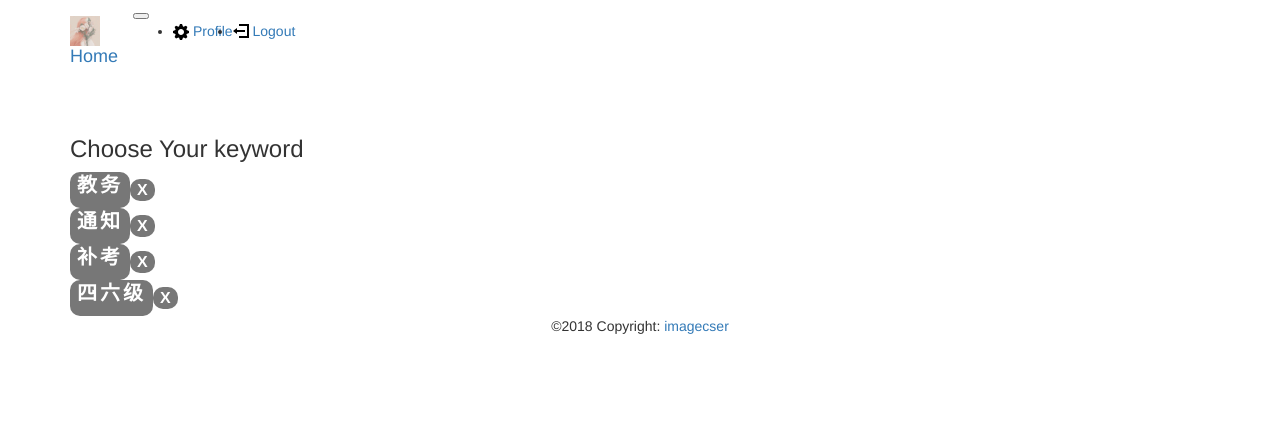
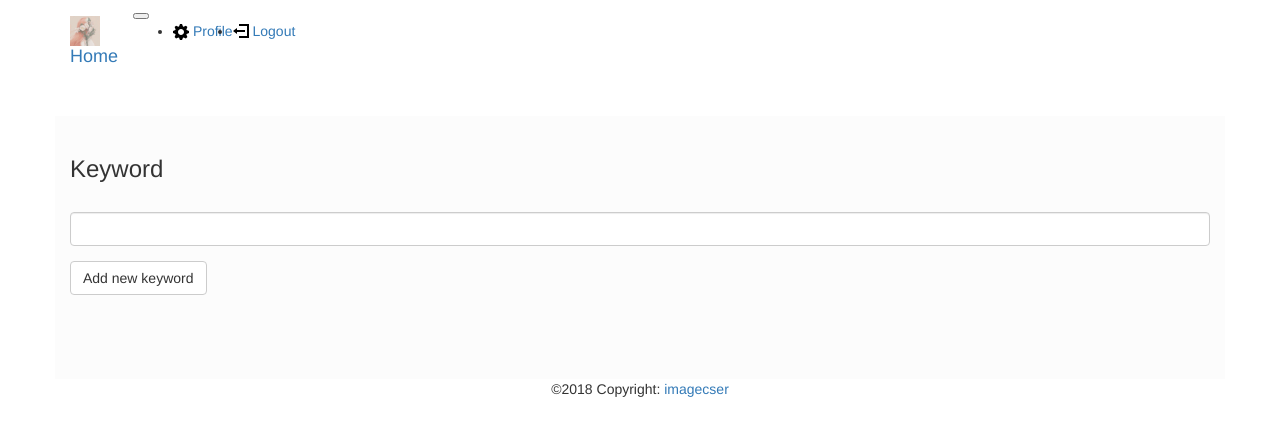
Before and after one commit to imagecser/magina, a Flask app: page / in a window 1280 px wide. Shown: the top 436 px of the page. Run offline with Flask 2, Linux system fonts and the light colour scheme; the visitor is signed in with stand-in values (Sample User, id 1); data comes from the database, SQL or seed files in the repository; data that the repository does not hold is empty; some libraries are stand-ins or nearby versions.

Commit message:
basic functions. home, login, signup, add/delete keyword

```diff
--- a/config.py
+++ b/config.py
@@ -15,6 +15,7 @@
 class DevelopmentConfig(Config):
     # TEMPLATES_AUTO_RELOAD = True
     DEBUG = True
+    SQLALCHEMY_ECHO = True
     SQLALCHEMY_DATABASE_URI = "mysql+pymysql://root:root@localhost/magina?charset=utf8"
     SQLALCHEMY_TRACK_MODIFICATIONS = True
 
--- a/magina/default/forms.py
+++ b/magina/default/forms.py
@@ -17,3 +17,8 @@
     confirm_password = PasswordField('Repeat password',
                                      validators=[DataRequired(), EqualTo('password', message='Password must match')])
     submit = SubmitField('Signup')
+
+
+class KeywordForm(FlaskForm):
+    keyword = StringField('', validators=[DataRequired()])
+    submit = SubmitField('Add new keyword')
--- a/magina/default/views.py
+++ b/magina/default/views.py
@@ -1,10 +1,11 @@
+from datetime import timedelta
 from functools import wraps
 
 from flask import render_template, request, current_app, redirect, flash, url_for
 from flask_login import login_required, login_user, current_user, logout_user
 
 from . import blueprint
-from .forms import LoginForm, SignupForm
+from .forms import LoginForm, SignupForm, KeywordForm
 from ..models import User, db
 
 
@@ -20,32 +21,39 @@
     return decorated_view
 
 
-@blueprint.route('/')
+@blueprint.route('/', methods=['GET', 'POST'])
 @login_required
 def index():
-    # if 'is_login' not in session:
-    #     return redirect('/login')
-    return render_template('home.html', is_login=True, enumerate_words=enumerate(['教务', '通知', '补考', '四六级']))
+    keyword_form = KeywordForm()
+    words_to_show = [keyword.word for keyword in current_user.keywords]
+    if keyword_form.validate_on_submit():
+        _keyword = keyword_form.keyword.data
+        if _keyword in words_to_show:
+            flash('You have added the keyword before.')
+        else:
+            current_user.save_keyword(_keyword)
+
+    return render_template('home.html', is_login=True, keyword_form=keyword_form,
+                           enumerate_words=enumerate(words_to_show))
 
 
 @blueprint.route('/login/', methods=['GET', 'POST'])
 @anonymous_required
 def login():
     next_page = request.args.get('next')
-
     login_form = LoginForm()
     if login_form.validate_on_submit():
         current_app.logger.info(
             'login: %s %s %s' % (login_form.email.data, login_form.password.data, login_form.remember_me.data))
         user = User.query.filter_by(email=login_form.email.data, password=login_form.password.data).first()
         if user is None:
-            flash('Login failed')
+            flash('Login failed.')
         else:
-            login_user(user, remember=login_form.remember_me.data)
+            login_user(user, remember=login_form.remember_me.data, duration=timedelta(hours=2))
             if next_page is not None:
                 return redirect(next_page)
             else:
-                return redirect(url_for('default.index', is_login=True))
+                return redirect(url_for('default.index'))
     return render_template('login.html', is_login=False, login_form=login_form)
 
 
@@ -71,12 +79,19 @@
     return render_template('signup.html', signup_form=signup_form)
 
 
-@blueprint.route('/keyword/<string:word>', methods=['DELETE'])
+@blueprint.route('/keyword/<string:word>', methods=['DELETE', 'POST'])
 @login_required
 def remove_keyword(word):
     if request.method == 'DELETE':
-        current_app.logger.info(word)
-    return ""
+        current_user.delete_keyword_by_word(word)
+        return ''
+    elif request.method == 'POST':
+        current_app.logger.info("post %s" % word)
+        if word in [keyword.word for keyword in current_user.keywords]:
+            return 'err'
+        else:
+            current_user.save_keyword(word)
+            return ''
 
 
 @blueprint.route('/logout/')
--- a/magina/models.py
+++ b/magina/models.py
@@ -1,17 +1,25 @@
+from flask_login import UserMixin
+
 from magina import db, login_manager
-from flask_login import UserMixin
+
+# class Choice(db.Model):
+#     __tablename__ = 'choices'
+#     keyword_id = db.Column(db.Integer, db.ForeignKey('keywords.id'), primary_key=True)
+#     user_id = db.Column(db.Integer, db.ForeignKey('users.id'), primary_key=True)
+
+
+choices = db.Table(
+    'choices',
+    db.Column('keyword_id', db.Integer, db.ForeignKey('keywords.id'), primary_key=True),
+    db.Column('user_id', db.Integer, db.ForeignKey('users.id'), primary_key=True)
+)
 
 
 class Keyword(db.Model):
     __tablename__ = 'keywords'
     id = db.Column(db.Integer, primary_key=True)
     word = db.Column(db.String(20), nullable=False, unique=True, index=True)
-
-
-class Choice(db.Model):
-    __tablename__ = 'choices'
-    keyword_id = db.Column(db.Integer, db.ForeignKey('keywords.id'), primary_key=True)
-    user_id = db.Column(db.Integer, db.ForeignKey('users.id'), primary_key=True)
+    users = db.relationship('User', secondary=choices, back_populates='keywords', lazy='dynamic')
 
 
 class User(UserMixin, db.Model):
@@ -20,6 +28,23 @@
     username = db.Column(db.String(30), nullable=False)
     password = db.Column(db.String(30), nullable=False)
     email = db.Column(db.String(40), nullable=False, unique=True, index=True)
+    keywords = db.relationship('Keyword', secondary=choices, back_populates='users', lazy='dynamic')
+
+    def delete_keyword_by_word(self, word_to_delete):
+        for keyword_row in self.keywords:
+            if keyword_row.word == word_to_delete:
+                self.keywords.remove(keyword_row)
+                db.session.commit()
+                return True
+        return False
+
+    def save_keyword(self, word_to_save):
+        keyword_in_table = Keyword.query.filter_by(word=word_to_save).first()
+        if keyword_in_table is None:
+            keyword_in_table = Keyword(word=word_to_save)
+            db.session.add(keyword_in_table)
+        self.keywords.append(keyword_in_table)
+        db.session.commit()
 
 
 @login_manager.user_loader
--- a/magina/static/css/home.css
+++ b/magina/static/css/home.css
@@ -1,8 +1,8 @@
 .label-badge {
-    font-size: 20px;
+    font-size: 22px;
     min-height: 36px;
     letter-spacing: 3px;
-
+    cursor: default;
 }
 .close-badge {
     font-size: 16px;
--- a/magina/templates/home.html
+++ b/magina/templates/home.html
@@ -1,43 +1,81 @@
 {% extends 'base.html' %}
+{% import 'bootstrap/wtf.html' as wtf %}
 {% block head %}
     {{ super() }}
     <link type="text/css" rel="stylesheet" href="{{ url_for('static', filename='css/home.css') }}"/>
+{% endblock %}
+{% block content %}
+    <div class="container" style="background-color: #fcfcfc; padding-top: 20px; padding-bottom: 20px;">
+        <div class="offset-2 col-8 my-1">
+            <h3>
+                {% block title %}
+                    Keyword
+                {% endblock %}
+            </h3>
+            {% include 'flash_message.html' %}
+            {% for field, errors in keyword_form.errors.items() %}
+                {% for error in errors %}
+                    <div class="alert alert-warning">
+                        <button type="button" class="close" data-dismiss="alert">&times;</button>
+                        {{ keyword_form[field].label.text + ': ' + error }}
+                    </div>
+                {% endfor %}
+            {% endfor %}
+            <div class="dropdown-divider"></div>
+            <div class="col-6">
+                {#                {{ wtf.quick_form(keyword_form) }}#}
+                <form class="form" action="javascript:postNode()">
+                    {{ keyword_form.hidden_tag() }}
+                    {{ wtf.form_field(keyword_form.keyword) }}
+                    {{ wtf.form_field(keyword_form.submit) }}
+                </form>
+            </div>
+            <div class="input-group" style="padding-top: 64px">
+                {% for idx, word in enumerate_words -%}
+                    <div class="my-2">
+                    <span class="badge badge-pill label-badge {{ [
+                    'badge-primary', 'badge-secondary', 'badge-success', 'badge-danger', 'badge-warning',
+                     'badge-info'] | random }}">{{ word }}</span>
+                        <a class="badge badge-pill badge-light close-badge" onclick="deleteNode(this)">X</a>
+                    </div>
+                {%- endfor %}
+            </div>
+        </div>
+    </div>
+{% endblock %}
+{% block scripts %}
+    {{ super() }}
     <script>
+        const badgeStyle = ['badge-primary', 'badge-secondary', 'badge-success', 'badge-danger',
+            'badge-warning', 'badge-info'];
+
         function deleteNode(node) {
             $.ajax({
                 url: "/keyword/" + $(node).prev().text().toString(),
                 method: "DELETE",
-                content: document.body,
                 success: function () {
                     $(node).parent().remove();
-                },
-                error: function (data, type, err) {
-                    alert("delete fail");
-                    console.log(err);
                 }
             });
         }
+
+        function postNode() {
+            const word = $("form div input").val();
+            $.ajax({
+                url: "/keyword/" + word,
+                method: "POST",
+                success: function (data) {
+                    if (data === "err") {
+                    } else {
+                        let $node = $(".input-group div:eq(0)").clone(true);
+                        $node.children('span').removeClass(function () {
+                            return $(this).attr("class");
+                        }).addClass("badge badge-pill label-badge").addClass(badgeStyle[Math.floor(Math.random() * badgeStyle.length)]);
+                        $(".input-group").append($node);
+                        $node.children('span').text(word);
+                    }
+                }
+            })
+        }
     </script>
 {% endblock %}
-{% block content %}
-    <div class="container">
-        <h3>Choose Your keyword</h3>
-        <div class="offset-2 col-8 my-1">
-            {% include 'flash_message.html' %}
-        </div>
-        <div class="input-group">
-            <a class="btn-add">
-                <span class="one"></span>
-                <span class="two"></span>
-            </a>
-            {% for idx, word in enumerate_words -%}
-                <div class="my-2">
-                    <span class="badge badge-pill label-badge {{ [
-                    'badge-primary', 'badge-secondary', 'badge-success', 'badge-danger', 'badge-warning',
-                     'badge-info'] | random }}">{{ word }}</span>
-                    <a class="badge badge-pill badge-light close-badge" onclick="deleteNode(this)">X</a>
-                </div>
-            {%- endfor %}
-        </div>
-    </div>
-{% endblock %}
```
Also changed, not shown: magina/templates/login.html (+7 -2 lines).
